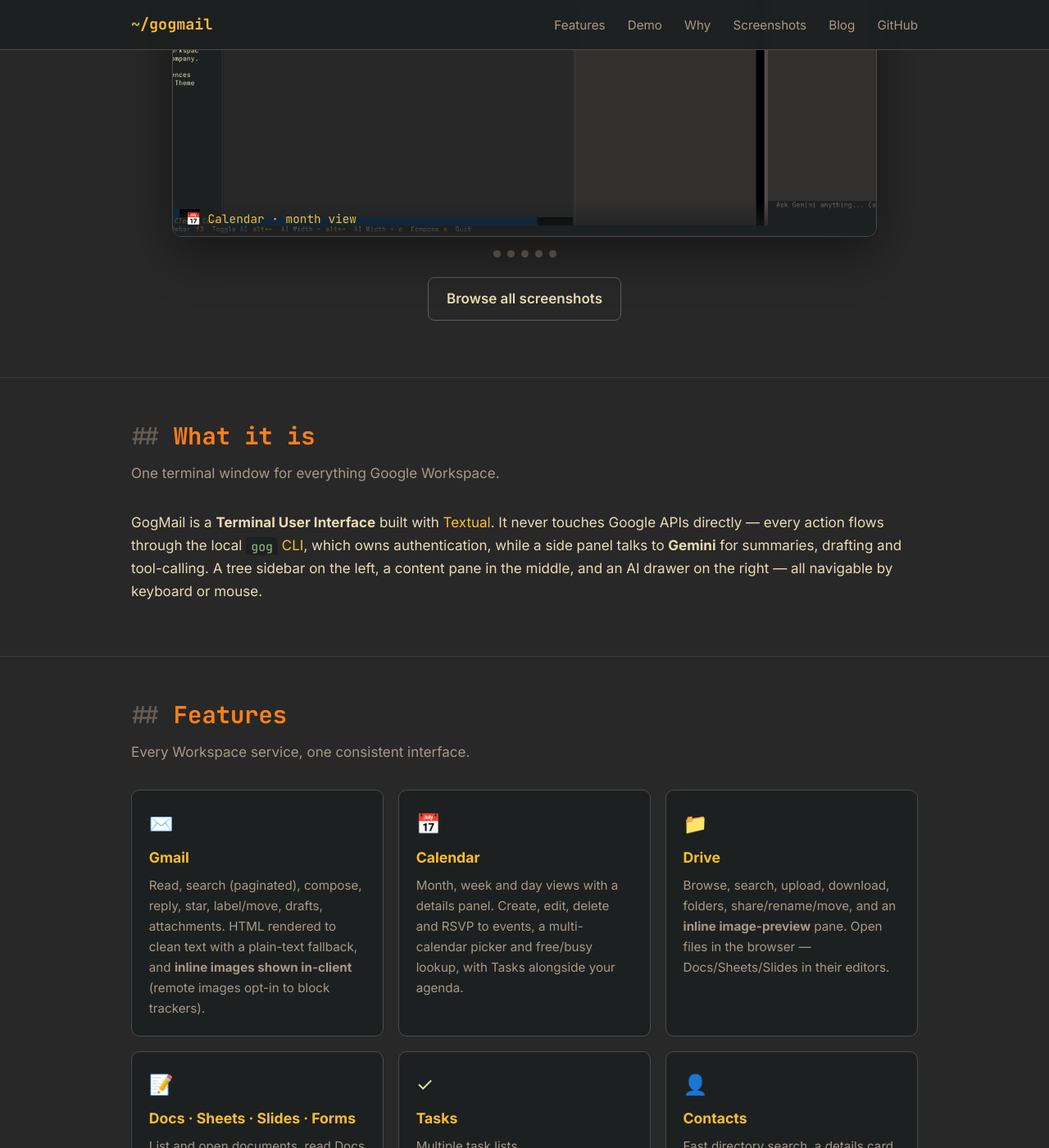
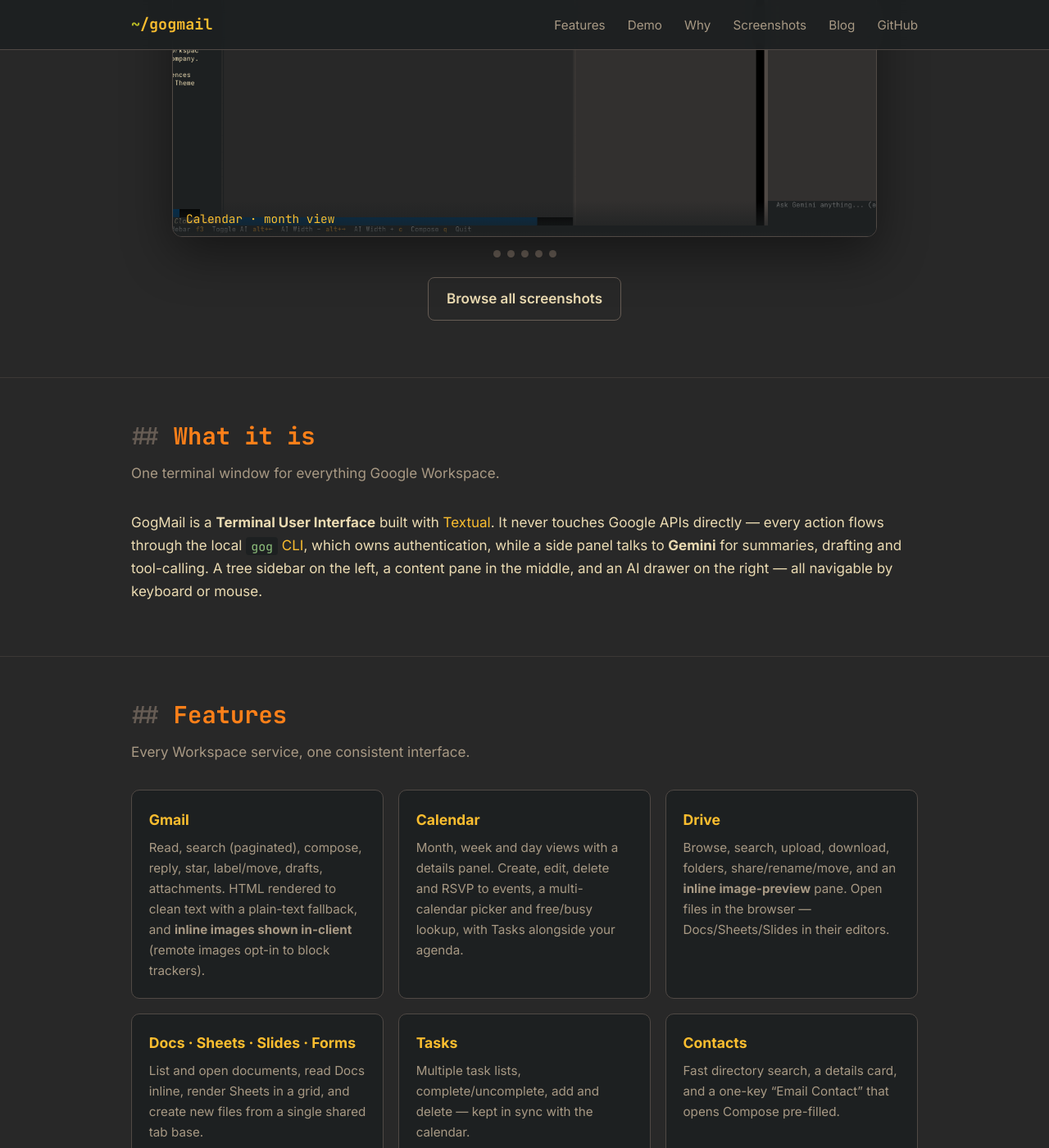
Before and after one commit to olafkfreund/gogmail, a Jekyll site: the page built from docs/index.html, in a window 1280 px wide and 1400 px high, scrolled down 984 px. Shown: the whole window at 82% size. Built offline with Jekyll 4.4.1, drawn with Linux system fonts in a browser that asks for light colours; some of the changed text lies outside the part shown.

Commit message:
docs: remove emoji/icons from documentation
Strip decorative emoji from the docs site and repo markdown only — the
client keeps its monochrome-icon option (Settings → Appearance) untouched.

- index.html: drop the feature-card .ico glyphs and demo-caption emoji;
  remove the now-dead `.card .ico` CSS rule
- README, CLAUDE.md, nixos_install.md: drop 🌐/✨/👤 from prose
- default.html layout footer and the hands-free blog post: drop ✨/🎙️/⛶

Co-Authored-By: Claude Opus 4.8 <noreply@anthropic.com>

```diff
--- a/docs/_layouts/default.html
+++ b/docs/_layouts/default.html
@@ -51,7 +51,7 @@
   <footer class="site-footer">
     <div class="wrap">
       <p>GogMail TUI · MIT licensed · <a href="{{ site.repo_url }}">{{ site.repo_url | remove: "https://" }}</a></p>
-      <p class="mono">✨ Created using Claude Code</p>
+      <p class="mono">Created using Claude Code</p>
     </div>
   </footer>
 </body>
--- a/docs/assets/css/style.css
+++ b/docs/assets/css/style.css
@@ -124,8 +124,7 @@ section h2::before { content: "## "; color: var(--bg3); }
   border-radius: 10px; padding: 1.3rem;
 }
 .card:hover { border-color: var(--bg3); }
-.card .ico { font-size: 1.5rem; }
-.card h3 { margin: 0.4rem 0 0.4rem; color: var(--yellow); font-size: 1.1rem; }
+.card h3 { margin: 0 0 0.4rem; color: var(--yellow); font-size: 1.1rem; }
 .card p { margin: 0; color: var(--fg-dim); font-size: 0.95rem; }
 
 /* screenshot gallery */
--- a/docs/index.html
+++ b/docs/index.html
@@ -34,7 +34,7 @@ layout: default
         <span class="title mono">~/gogmail — nix run github:olafkfreund/gogmail</span>
       </div>
       <div class="demo-frames">
-        {% assign demo = "inbox|✉️  Gmail inbox + Gemini panel,calendar-month|📅  Calendar · month view,drive|📁  Google Drive files,tasks-detail|✓  Google Tasks,chat|💬  Google Chat spaces" | split: "," %}
+        {% assign demo = "inbox|Gmail inbox + Gemini panel,calendar-month|Calendar · month view,drive|Google Drive files,tasks-detail|Google Tasks,chat|Google Chat spaces" | split: "," %}
         {% for d in demo %}
           {% assign parts = d | split: "|" %}
           <figure>
@@ -72,21 +72,21 @@ layout: default
     <h2>Features</h2>
     <p class="section-sub">Every Workspace service, one consistent interface.</p>
     <div class="grid">
-      <div class="card"><div class="ico">✉️</div><h3>Gmail</h3><p>Read, search (paginated), compose, reply, star, label/move, drafts, attachments. HTML rendered to clean text with a plain-text fallback, and <b>inline images shown in-client</b> (remote images opt-in to block trackers).</p></div>
-      <div class="card"><div class="ico">📅</div><h3>Calendar</h3><p>Month, week and day views with a details panel. Create, edit, delete and RSVP to events, a multi-calendar picker and free/busy lookup, with Tasks alongside your agenda.</p></div>
-      <div class="card"><div class="ico">📁</div><h3>Drive</h3><p>Browse, search, upload, download, folders, share/rename/move, and an <b>inline image-preview</b> pane. Open files in the browser — Docs/Sheets/Slides in their editors.</p></div>
-      <div class="card"><div class="ico">📝</div><h3>Docs · Sheets · Slides · Forms</h3><p>List and open documents, read Docs inline, render Sheets in a grid, and create new files from a single shared tab base.</p></div>
-      <div class="card"><div class="ico">✓</div><h3>Tasks</h3><p>Multiple task lists, complete/uncomplete, add and delete — kept in sync with the calendar.</p></div>
-      <div class="card"><div class="ico">👤</div><h3>Contacts</h3><p>Fast directory search, a details card, and a one-key “Email Contact” that opens Compose pre-filled.</p></div>
-      <div class="card"><div class="ico">💬</div><h3>Meet · Zoom · Chat</h3><p>Spin up a Meet space, <b>create Zoom meetings</b> that launch your Zoom client, and read/post in Google Chat (with real participant names).</p></div>
-      <div class="card"><div class="ico">🤖</div><h3>Gemini assistant</h3><p>Agentic read <em>and</em> act: ask “show my latest emails”, “what’s on my calendar this week”, “find the doc about X” — it fetches via <code>gog</code>, summarizes, <b>and opens the matching view</b> populated. Plus send, draft, and create.</p></div>
-      <div class="card"><div class="ico">🎙️</div><h3>Voice control</h3><p>Push-to-talk: speak a command and it’s transcribed to drive the assistant. Optional spoken replies in Google’s natural <b>Gemini TTS</b> voice. Toggle both in Settings.</p></div>
-      <div class="card"><div class="ico">🗂️</div><h3>More services</h3><p>Keep notes, Google Groups + members, and opt-in Photos (with thumbnails), YouTube, Classroom and Sites tabs — each toggled on in Settings once its API is enabled.</p></div>
-      <div class="card"><div class="ico">📦</div><h3>Packaged &amp; signed</h3><p>Install via Nix, or signed <code>.deb</code>/<code>.rpm</code>/zipapp releases that ship an SBOM, vulnerability scans and a cosign-signed checksum — no secrets bundled.</p></div>
-      <div class="card"><div class="ico">🪪</div><h3>Multiple accounts</h3><p>Switch between every authenticated Google account from the sidebar; the choice persists and every view reloads under it.</p></div>
-      <div class="card"><div class="ico">🎨</div><h3>Six themes</h3><p>Gruvbox, Catppuccin, Nord, Dracula, Monokai, Solarized — switched live and remembered.</p></div>
-      <div class="card"><div class="ico">⌨️</div><h3>Keyboard &amp; mouse</h3><p>Full tab/arrow/enter navigation and clickable everything. tmux-friendly key bindings (F2/F3) and a draggable AI panel.</p></div>
-      <div class="card"><div class="ico">❄️</div><h3>Nix-native</h3><p>A flake with <code>nix run</code>, <code>nix develop</code>, and <code>nix flake check</code>, plus NixOS and Home Manager modules with secret-safe API keys.</p></div>
+      <div class="card"><h3>Gmail</h3><p>Read, search (paginated), compose, reply, star, label/move, drafts, attachments. HTML rendered to clean text with a plain-text fallback, and <b>inline images shown in-client</b> (remote images opt-in to block trackers).</p></div>
+      <div class="card"><h3>Calendar</h3><p>Month, week and day views with a details panel. Create, edit, delete and RSVP to events, a multi-calendar picker and free/busy lookup, with Tasks alongside your agenda.</p></div>
+      <div class="card"><h3>Drive</h3><p>Browse, search, upload, download, folders, share/rename/move, and an <b>inline image-preview</b> pane. Open files in the browser — Docs/Sheets/Slides in their editors.</p></div>
+      <div class="card"><h3>Docs · Sheets · Slides · Forms</h3><p>List and open documents, read Docs inline, render Sheets in a grid, and create new files from a single shared tab base.</p></div>
+      <div class="card"><h3>Tasks</h3><p>Multiple task lists, complete/uncomplete, add and delete — kept in sync with the calendar.</p></div>
+      <div class="card"><h3>Contacts</h3><p>Fast directory search, a details card, and a one-key “Email Contact” that opens Compose pre-filled.</p></div>
+      <div class="card"><h3>Meet · Zoom · Chat</h3><p>Spin up a Meet space, <b>create Zoom meetings</b> that launch your Zoom client, and read/post in Google Chat (with real participant names).</p></div>
+      <div class="card"><h3>Gemini assistant</h3><p>Agentic read <em>and</em> act: ask “show my latest emails”, “what’s on my calendar this week”, “find the doc about X” — it fetches via <code>gog</code>, summarizes, <b>and opens the matching view</b> populated. Plus send, draft, and create.</p></div>
+      <div class="card"><h3>Voice control</h3><p>Push-to-talk: speak a command and it’s transcribed to drive the assistant. Optional spoken replies in Google’s natural <b>Gemini TTS</b> voice. Toggle both in Settings.</p></div>
+      <div class="card"><h3>More services</h3><p>Keep notes, Google Groups + members, and opt-in Photos (with thumbnails), YouTube, Classroom and Sites tabs — each toggled on in Settings once its API is enabled.</p></div>
+      <div class="card"><h3>Packaged &amp; signed</h3><p>Install via Nix, or signed <code>.deb</code>/<code>.rpm</code>/zipapp releases that ship an SBOM, vulnerability scans and a cosign-signed checksum — no secrets bundled.</p></div>
+      <div class="card"><h3>Multiple accounts</h3><p>Switch between every authenticated Google account from the sidebar; the choice persists and every view reloads under it.</p></div>
+      <div class="card"><h3>Six themes</h3><p>Gruvbox, Catppuccin, Nord, Dracula, Monokai, Solarized — switched live and remembered.</p></div>
+      <div class="card"><h3>Keyboard &amp; mouse</h3><p>Full tab/arrow/enter navigation and clickable everything. tmux-friendly key bindings (F2/F3) and a draggable AI panel.</p></div>
+      <div class="card"><h3>Nix-native</h3><p>A flake with <code>nix run</code>, <code>nix develop</code>, and <code>nix flake check</code>, plus NixOS and Home Manager modules with secret-safe API keys.</p></div>
     </div>
   </div>
 </section>
```
Also changed, not shown: CLAUDE.md (+1 -1 lines), docs/_posts/2026-06-13-a-morning-with-gogmail-hands-free.md (+2 -2 lines), nixos_install.md (+1 -1 lines), README.md.
